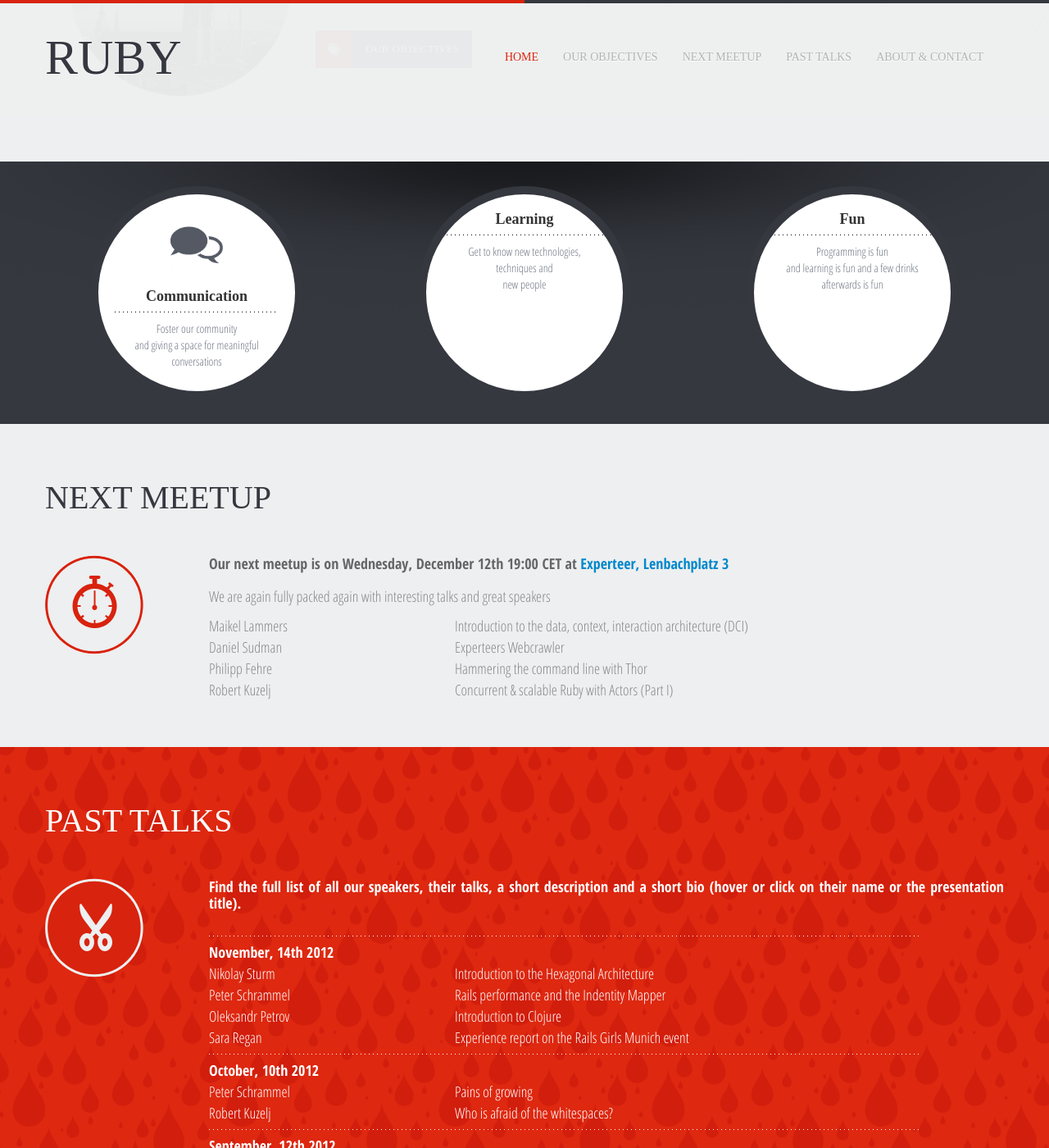
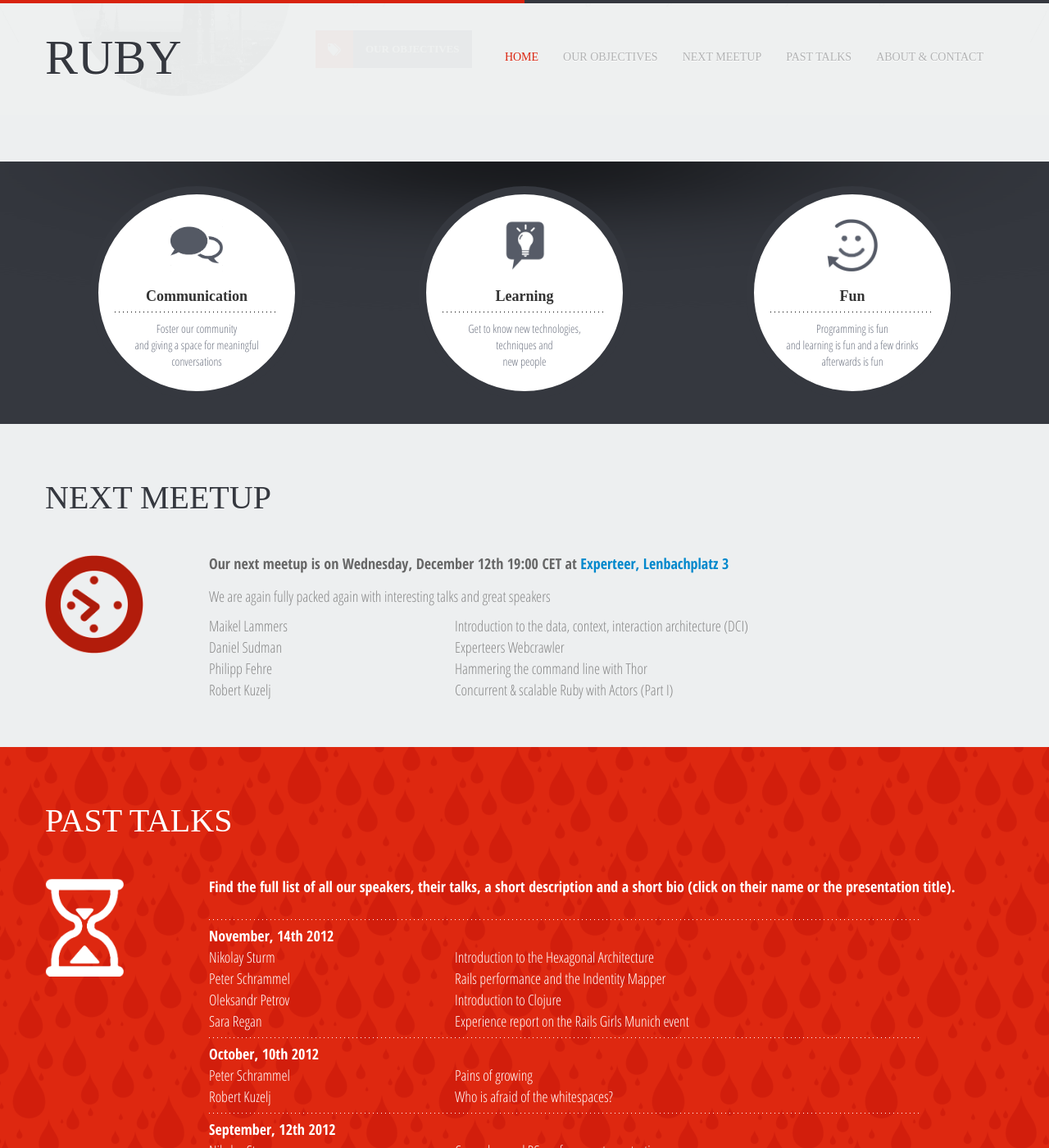
Before and after one commit to munichrubyshift/munichrubyshift.github.com, a Jekyll site: the page built from index.html, in a window 1280 px wide and 1400 px high, scrolled down 353 px. Shown: the whole window at 82% size. Built offline with Jekyll 4.4.1, drawn with Linux system fonts in a browser that asks for light colours; nearby versions of some CDN libraries; some web fonts are replaced; some of the changed text lies outside the part shown.

Commit message:
Fixing versions.

```diff
--- a/_layouts/default.html
+++ b/_layouts/default.html
@@ -1,4 +1,10 @@
+
 <!doctype html>
+<!--[if lt IE 7 ]><html class="ie ie6 no-js" lang="en"> <![endif]-->
+<!--[if IE 7 ]><html class="ie ie7 no-js" lang="en"> <![endif]-->
+<!--[if IE 8 ]><html class="ie ie8 no-js" lang="en"> <![endif]-->
+<!--[if IE 9 ]><html class="ie ie9 no-js" lang="en"> <![endif]-->
+<!--[if gt IE 9]><!--><html class="no-js" lang="en"><!--<![endif]-->
   <head>
     <meta charset="utf-8">
     <title>Ruby User Group Munich</title>
@@ -93,7 +92,7 @@
                 </p>
                 <br>
                 <div class="button">
-                  <a href="#" class="button-red"><img alt="" src="assets/img/icons/cog.png"></a><a href="#next_meetup" class="button-black">The next meetup</a>
+                  <a href="#" class="button-red"><img class="intro-icon" alt="" src="assets/img/icons/time-white.png"></a><a href="#next_meetup" class="button-black">The next meetup</a>
                 </div>
               </div>
             </div>
@@ -113,7 +112,7 @@
                 </p>
                 <br>
                 <div class="button">
-                  <a href="#" class="button-red"><img alt="" src="assets/img/icons/mail-white.png"></a><a href="#past_talks" class="button-black">Past Talks</a>
+                  <a href="#" class="button-red"><img  class="intro-icon" alt="" src="assets/img/icons/past.png"></a><a href="#past_talks" class="button-black">Past Talks</a>
                 </div>
               </div>
             </div>
@@ -140,14 +139,20 @@
           </div>
           <div class="span4">
             <div class="circle-white">
-              <span class="icon" style="background-image: url('assets/img/icons/settings.png');"></span>
+              <div class="icon">
+                <img class="icon-grey" src="assets/img/icons/idea-grey.png"/>
+                <img class="icon-red" src="assets/img/icons/idea-red.png"/>
+              </div>
               <h3 class="dotted-black">Learning</h3>
               <p>Get to know new technologies,<br>techniques and<br>new people</p>
             </div>
           </div>
           <div class="span4">
             <div class="circle-white">
-              <span class="icon" style="background-image: url('assets/img/icons/zoom.png');"></span>
+              <div class="icon">
+                <img class="icon-grey" src="assets/img/icons/fun-grey.png"/>
+                <img class="icon-red" src="assets/img/icons/fun-red.png"/>
+              </div>
               <h3 class="dotted-black">Fun</h3>
               <p>Programming is fun<br>and learning is fun and a few drinks <br>afterwards is fun</p>
             </div>
@@ -166,7 +171,7 @@
         </div>
         <div class="row">
           <div class="span2 hidden-phone">
-            <img src="assets/img/clock.png" alt="">
+            <img class="section-icon" src="assets/img/icons/time.png" alt="">
           </div>
           <div class="span10">
             <div class="section-header">
@@ -176,8 +181,11 @@
             <p>We are again fully packed again with interesting talks and great speakers
             </p>
             <div class="span12 talk-entry">
-                <div class="span3 speaker">Maikel Lammers</div>
-                <div class="span9 talk foo">
+                <div class="span3 speaker">
+                  <span>Maikel Lammers</span>
+                  <div class="shortdesc grey" person="maikel_lammers"></div>
+                </div>
+                <div class="span9 talk">
                   <span>Introduction to the data, context, interaction architecture (DCI)</span>
                   <div class="shortdesc grey">
                     Object oriented programming does well capturing state and state changes of classes, <br>
@@ -186,13 +194,19 @@
                 </div>
             </div>
             <div class="span12 talk-entry">
-                <div class="span3 speaker">Daniel Sudman</div>
+                <div class="span3 speaker">
+                  <span>Daniel Sudman</span>
+                  <div class="shortdesc grey" person="daniel_sudman"></div>
+                </div>
                 <div class="span9 talk">
                   <span>Experteers Webcrawler</span>
                 </div>
             </div>
             <div class="span12 talk-entry">
-                <div class="span3 speaker">Philipp Fehre</div>
+                <div class="span3 speaker">
+                  <span>Philipp Fehre</span>
+                  <div class="shortdesc grey" person="phillipp_fehre"></div>
+                </div>
                 <div class="span9 talk">
                   <span>Hammering the command line with Thor</span>
                   <div class="shortdesc grey">
@@ -204,7 +218,10 @@
               </div>
             </div>
             <div class="span12 talk-entry">
-                <div class="span3 speaker">Robert Kuzelj</div>
+                <div class="span3 speaker">
+                  <span>Robert Kuzelj</span>
+                  <div class="shortdesc grey" person="robert_kuzelj"></div>
+                </div>
                 <div class="span9 talk">
                   <span>Concurrent & scalable Ruby with Actors (Part I)</span>
                   <div class="shortdesc grey">
@@ -228,33 +245,45 @@
         </div>
         <div class="row">
           <div class="span2 hidden-phone">
-            <img src="assets/img/scisors.png" alt="">
+            <img class="section-icon" src="assets/img/icons/past.png" alt="">
           </div>
           <div class="span10">
-            <p><strong class="white">Find the full list of all our speakers, their talks, a short description and a short bio (hover or click on their name or the presentation title). </strong></p>
+            <p><strong class="white">Find the full list of all our speakers, their talks, a short description and a short bio (click on their name or the presentation title). </strong></p>
             <br>
             <div class="span9 meeting dotted-white-up">
               <div class="span9 meeting-header">November, 14th 2012</div>
               <div class="span12 talk-entry">
-                  <div class="span3 speaker">Nikolay Sturm</div>
+                  <div class="span3 speaker">
+                    <span>Nikolay Sturm</span>
+                    <div class="shortdesc" person="nikolay_sturm"></div>
+                  </div>
                   <div class="span9 talk">
                     <span>Introduction to the Hexagonal Architecture</span>
                   </div>
               </div>
               <div class="span12 talk-entry">
-                  <div class="span3 speaker">Peter Schrammel</div>
+                  <div class="span3 speaker">
+                    <span>Peter Schrammel</span>
+                    <div class="shortdesc" person="peter_schrammel"></div>
+                  </div>
                   <div class="span9 talk">
                     <span>Rails performance and the Indentity Mapper</span>
                   </div>
               </div>
               <div class="span12 talk-entry">
-                  <div class="span3 speaker">Oleksandr Petrov</div>
+                  <div class="span3 speaker">
+                    <span>Oleksandr Petrov</span>
+                    <div class="shortdesc" person="oleksandr_petrov"></div>
+                  </div>
                   <div class="span9 talk">
                     <span>Introduction to Clojure</span>
                   </div>
               </div>
               <div class="span12 talk-entry">
-                  <div class="span3 speaker">Sara Regan</div>
+                  <div class="span3 speaker">
+                    <span>Sara Regan</span>
+                    <div class="shortdesc" person="sara_regan"></div>
+                  </div>
                   <div class="span9 talk">
                     <span>Experience report on the Rails Girls Munich event</span>
                     <div class="shortdesc">
@@ -268,7 +297,10 @@
             <div class="span9 meeting dotted-white-up">
               <div class="span9 meeting-header">October, 10th 2012</div>
               <div class="span12 talk-entry">
-                <div class="span3 speaker">Peter Schrammel</div>
+                <div class="span3 speaker">
+                  <span>Peter Schrammel</span>
+                  <div class="shortdesc" person="peter_schrammel"></div>
+                </div>
                 <div class="span9 talk">
                   <span>Pains of growing</span>
                   <div class="shortdesc">A short and very opinionated resume of growing <br>
@@ -279,7 +311,10 @@
                   </div>
               </div>
               <div class="span12 talk-entry">
-                  <div class="span3 speaker">Robert Kuzelj</div>
+                  <div class="span3 speaker">
+                    <span>Robert Kuzelj</span>
+                    <div class="shortdesc" person="robert_kuzelj"></div>
+                  </div>
                   <div class="span9 talk">
                     <span>Who is afraid of the whitespaces?</span>
                     <div class="shortdesc">
@@ -298,7 +333,10 @@
               <div class="span9 meeting dotted-white-up">
                 <div class="span9 meeting-header">September, 12th 2012</div>
                 <div class="span12 talk-entry">
-                  <div class="span3 speaker">Nikolay Sturm</div>
+                  <div class="span3 speaker">
+                    <span>Nikolay Sturm</span>
+                    <div class="shortdesc" person="nikolay_sturm"></div>
+                  </div>
                   <div class="span9 talk">
                     <span>Cucumber and RSpec for acceptance testing</span>
                     <div class="shortdesc">
@@ -310,7 +348,10 @@
                   </div>
                 </div>
                 <div class="span12 talk-entry">
-                  <div class="span3 speaker">Robert Kuzelj</div>
+                  <div class="span3 speaker">
+                    <span>Robert Kuzelj</span>
+                    <div class="shortdesc" person="robert_kuzelj"></div>
+                  </div>
                   <div class="span9 talk">
                     <span>Introduction to Sinatra
                     <div class="shortdesc">
@@ -319,7 +360,10 @@
                   </div>
                 </div>
                 <div class="span12 talk-entry">
-                  <div class="span3 speaker">Oleksandr Petrov</div>
+                  <div class="span3 speaker">
+                    <span>Oleksandr Petrov</span>
+                    <div class="shortdesc" person="oleksandr_petrov"></div>
+                  </div>
                   <div class="span9 talk">
                     <span>Metrics the second attemp</span>
                     <div class="shortdesc">
@@ -334,14 +378,20 @@
               <div class="span9 meeting dotted-white-up">
                 <div class="span9 meeting-header">August, 8th 2012</div>
                 <div class="span12 talk-entry">
-                  <div class="span3 speaker">Christoph Engelhardt</div>
+                  <div class="span3 speaker">
+                    <span>Christoph Engelhardt</span>
+                    <div class="shortdesc" person="christoph_engelhardt"></div>
+                  </div>
                   <div class="span9 talk">
                     <span>Introduction to Twilio</span>
                     <div class="shortdesc">Talk about twilio (http://twilio.com). Twilio brings voice and messaging to your web and mobile applications.</div>
                   </div>
                 </div>
                 <div class="span12 talk-entry">
-                  <div class="span3 speaker">Henning Koch</div>
+                  <div class="span3 speaker">
+                    <span>Henning Koch</span>
+                    <div class="shortdesc" person="henning_koch"></div>
+                  </div>
                   <div class="span9 talk">
                     <span>Solving bizarre authorization requirements</span>
                     <div class="shortdesc">
@@ -362,15 +412,42 @@
               </div>
             </div>
             <div class="speakers">
-              <div id="peter_schrammel">Husband, father and teamlead. Been looking for ruby for 10 years, using it since 2005 and happy. Long military and leadership background</div>
-              <div id="robert_kuzelj">Robert Kuzelj is a payment expert, entrepreneur and geek. He has been into software development for the last 20 years as coach, consultant and developer. From 2004 - 2010 he was CEO of PAY.ON a Munich based provider of payment gateways. At the moment Robert prepares a new venture.</div>
-              <div id="nikolay_sturm">After a first career in systems administration, I switched to rails development on www.helpster.de last summer. For a decade now, I am active in the open-source community, first as committer to the OpenBSD project and later building one of the first testing tools for puppet, cucumber-puppet.
+              <div id="peter_schrammel">
+                Husband, father and teamlead. <br>
+                Been looking for ruby for 10 years,<br>
+                using it since 2005 and happy. <br>
+                Long military and leadership background
+              </div>
+              <div id="robert_kuzelj">
+                I am a payment expert, entrepreneur <br>
+                and geek. I have been into software <br>
+                development for the last 20 years as<br>
+                coach, consultant and developer.<br>
+                From 2004 - 2010 I was CEO of PAY.ON a <br>
+                Munich based provider of payment gateways.<br>
+                At the moment I prepare a new venture.
+              </div>
+              <div id="nikolay_sturm">
+                After a first career in systems <br>
+                administration, I switched to rails<br>
+                development on www.helpster.de <br>
+                last summer. For a decade now, I am active<br>
+                in the open-source community, first as<br>
+                committer to the OpenBSD project and later<br>
+                building one of the first testing tools <br>
+                for puppet, cucumber-puppet.
               </div>
               <div id="maikel_lammers">
-                I'm a Ruby developer at Experteer. I'm still relatively new to this (I started working in development roughly two years ago) and am trying to learn as much as possible.
+                I'm a Ruby developer at Experteer.<br>
+                I'm still relatively new to this <br>
+                (I started working in development <br>
+                roughly two years ago) and am trying<br>
+                to learn as much as possible.
               </div>
               <div id="phillipp_fehre">
-                Phil is your local and friendly ruby and javascript coder, working for his company Cospired.
+                Phil is your local and friendly ruby<br>
+                and javascript coder, working for <br>
+                his company Cospired.
               </div>
             </div>
           </div>
@@ -389,7 +466,7 @@
         </div>
         <div class="row">
           <div class="span2 hidden-phone">
-            <img src="assets/img/about.png" alt="">
+            <img class="section-icon" src="assets/img/icons/contact.png" alt="">
           </div>
           <div class="span3">
             <p><strong>Rubyshift - the Ruby user group in Munich</strong></p>
@@ -422,10 +499,10 @@
           <div class="span3">
             <h3>Ruby User Group</h3>
             <p>Munich</p>
-            <br />
+            <br>
             <p><img src="assets/img/icons/mail-black.png" alt=""> <a href="mailto:robert@robkuz.com" style="text-decoration: underline;">robert@robkuz.com</span></p>
             <p><img src="assets/img/icons/mail-black.png" alt=""> <a href="mailto:alexp@coffeenco.de" style="text-decoration: underline;">alexp@coffeenco.de</span></p>
-            </div>
+          </div>
         </div>
       </div>
     </div>
--- a/assets/css/style.css
+++ b/assets/css/style.css
@@ -103,6 +103,16 @@ strong.white { color: inherit; }
   cursor: pointer;
 }
 
+.speaker {
+  cursor: pointer;
+}
+
+.section-icon {
+  max-width: 120px;
+  max-height: 120px;
+
+}
+
 /* Navbar */
 #navbar {background: url('../img/bg-navbar.png') repeat scroll 0 0 transparent;}
 #navbar .container {padding-top: 50px; padding-bottom: 50px;}
@@ -137,6 +147,13 @@ strong.white { color: inherit; }
 .circle-white:hover {border: 10px solid #d8230e; -webkit-transform: scale(1.1); -moz-transform: scale(1.1);}
 
 .icon {
+  display: block;
+  position: relative;
+}
+
+.intro-icon {
+  max-height: 24px;
+  max-height: 24px;
 }
 
 .circle-white .icon-grey {
@@ -146,7 +163,6 @@ strong.white { color: inherit; }
   width: 100%;
   height: 100%;
   margin: 30px auto 0;
-  opacity: 1;
   transition: all 0.5s linear;
   -moz-transition: all 0.5s linear;
   -webkit-transition: all 0.5s linear;
@@ -154,12 +170,7 @@ strong.white { color: inherit; }
 }
 
 .circle-white:hover .icon-grey {
-  display: inline-block;
-  position: absolute;
-  top: -100px;
-  opacity: 0;
-  width: 0px;
-  height: 0px;
+  display: none;
   transition: all 0.5s linear;
   -moz-transition: all 0.5s linear;
   -webkit-transition: all 0.5s linear;
@@ -167,7 +178,7 @@ strong.white { color: inherit; }
 }
 
 .circle-white:hover .icon-red {
-  display: none;
+  display: block;
   max-width: 64px;
   max-height: 64px;
   width: 100%;
```
Also changed, not shown: other parts of _layouts/default.html (+9 -16 lines), assets/img/icons/contact.png (added), assets/img/icons/fun-grey.png (added), assets/img/icons/fun-red.png (added), assets/img/icons/idea-grey.png (added), assets/img/icons/idea-red.png (added), assets/img/icons/past.png (added), assets/img/icons/time-white.png (added), assets/img/icons/time.png (added), assets/img/time.png (added), 5 other files.
